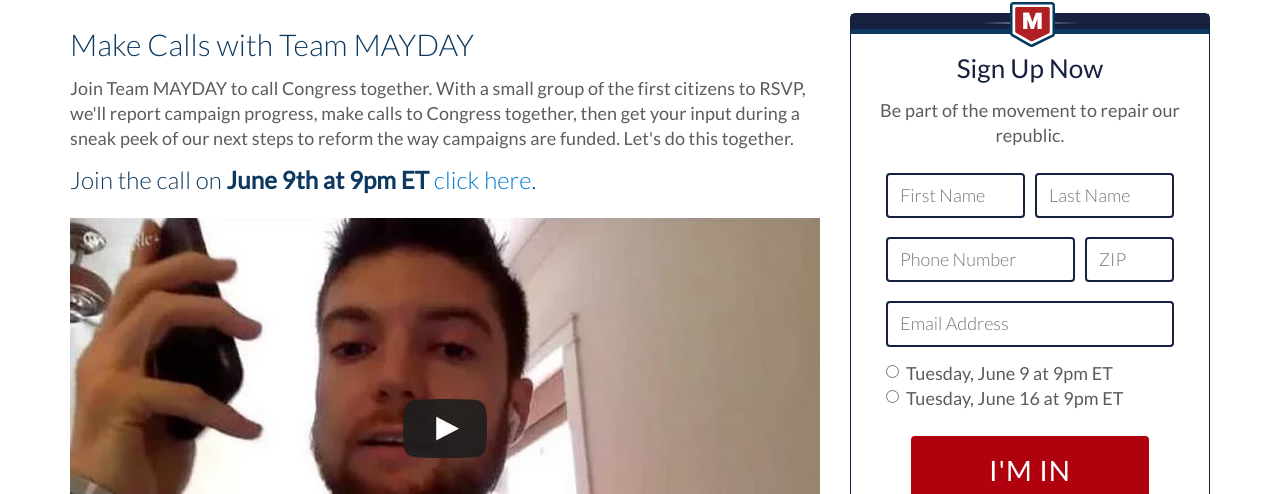
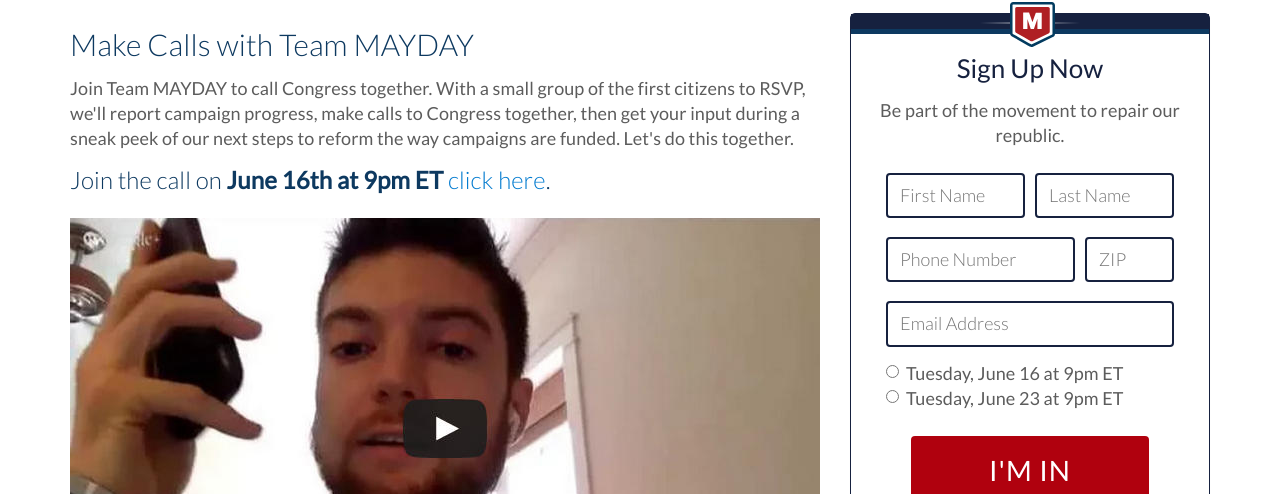
Before and after one commit to MayOneUS/mayday-2.0-frontend, a Jekyll site: the page built from campaigns/20150514_event_rsvp.html, in a window 1280 px wide. Shown: the part 167-661 px from the top of the page. Built offline with Jekyll 4.4.1, drawn with Linux system fonts in a browser that asks for light colours; nearby versions of some CDN libraries; some web fonts are replaced.

Commit message:
TownHall: update meeting dates

```diff
--- a/_includes/panels/campaign/20150514_rsvp_action.html
+++ b/_includes/panels/campaign/20150514_rsvp_action.html
@@ -43,19 +43,15 @@
       <div class="row sm-gutter">
         <div class="form-group col-md-12 text-left">
           <div class="radio">
-            <label for="radios-1">
-              <input type="radio" name="event_id" id="radios-1" value="39" required="required">
-              Tuesday, June 9 at 9pm ET
-            </label>
             <label for="radios-2">
               <input type="radio" name="event_id" id="radios-2" value="40" required="required">
               Tuesday, June 16 at 9pm ET
             </label>
-<!--             <label for="radios-3">
+            <label for="radios-3">
               <input type="radio" name="event_id" id="radios-3" value="41" required="required">
               Tuesday, June 23 at 9pm ET
             </label>
-            <label for="radios-4">
+<!--            <label for="radios-4">
               <input type="radio" name="event_id" id="radios-4" value="42" required="required">
               Tuesday, June 30 at 9pm ET
             </label>
--- a/campaigns/20150514_event_rsvp.html
+++ b/campaigns/20150514_event_rsvp.html
@@ -22,7 +22,7 @@
     <div class="col-md-8">
       <h2>Make Calls with Team MAYDAY</h2>
       <p>Join Team MAYDAY to call Congress together. With a small group of the first citizens to RSVP, we'll report campaign progress, make calls to Congress together, then get your input during a sneak peek of our next steps to reform the way campaigns are funded. Let's do this together.</p>
-      <h3>Join the call on <strong>June 9th at 9pm ET</strong> <a href="https://plus.google.com/hangouts/_/hoaevent/AP36tYc5B-TVEDlSCgd9wwh1d4luq0CnezCdGsdyviypszXfOdcmJw">click here</a>.</h3>
+      <h3>Join the call on <strong>June 16th at 9pm ET</strong> <a href="https://plus.google.com/hangouts/_/hoaevent/AP36tYc5B-TVEDlSCgd9wwh1d4luq0CnezCdGsdyviypszXfOdcmJw">click here</a>.</h3>
       <br/>
       <div class="embed-responsive embed-responsive-16by9">
         <a href="https://plus.google.com/hangouts/_/hoaevent/AP36tYc5B-TVEDlSCgd9wwh1d4luq0CnezCdGsdyviypszXfOdcmJw" title="Join the call at 9pm on May 26th"><img  class="embed-responsive-item" src="/images/campaigns/20150526-townhall_fake_video.jpg" /></a>
```
